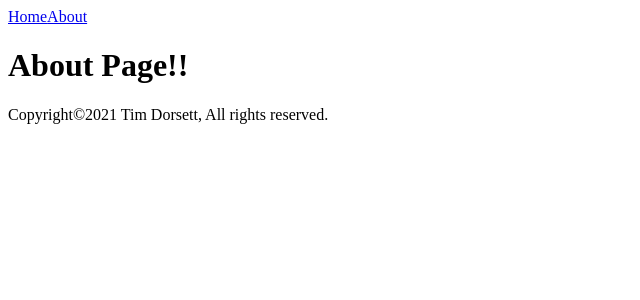
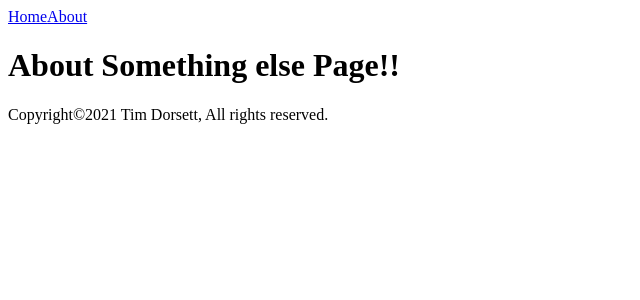
Before and after one commit to timaldo/next-app, a Next.js app: page /about in a window 1280 px wide. Shown: the top 300 px of the page, without its empty margins (0-640 px from the left). Built offline with nearby package versions, Linux system fonts and the light colour scheme.

Commit message:
updated about page with new content

```diff
--- a/pages/about.js
+++ b/pages/about.js
@@ -1,5 +1,5 @@
 const AboutPage = () => {
-  return <h1>About Page!!</h1>;
+  return <h1>About Something else Page!!</h1>;
 };
 
 export default AboutPage;
```
